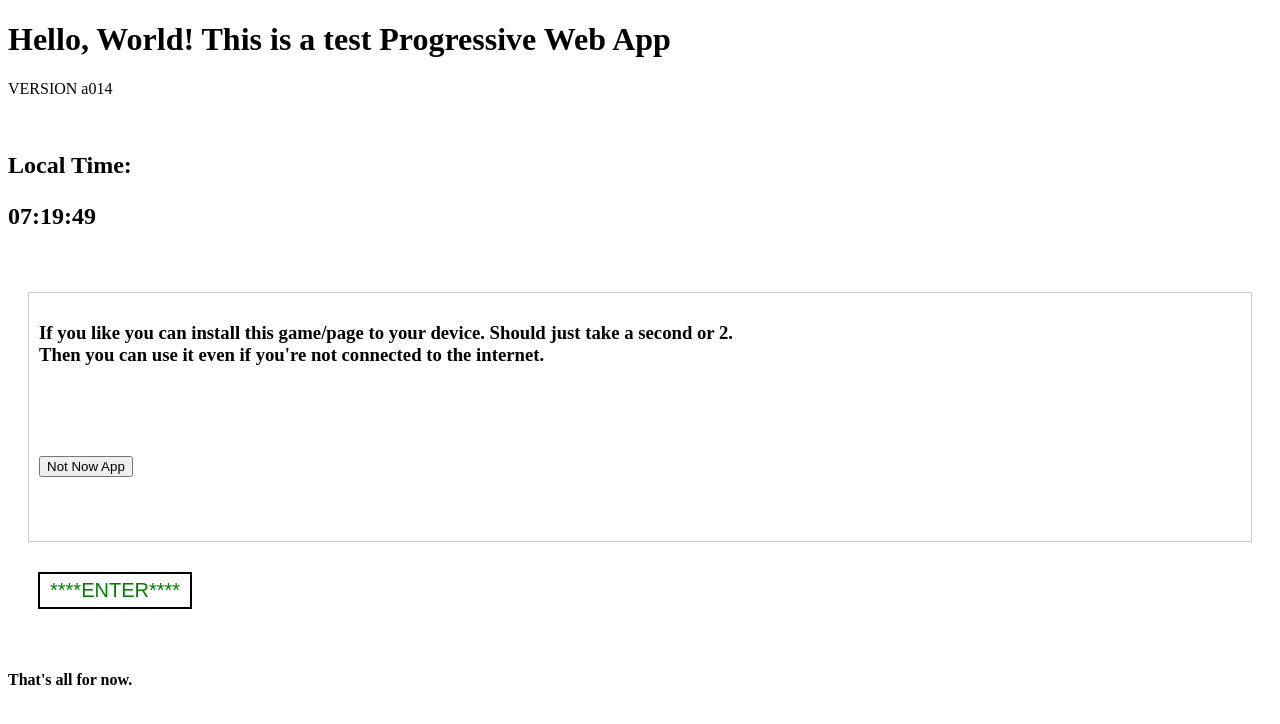
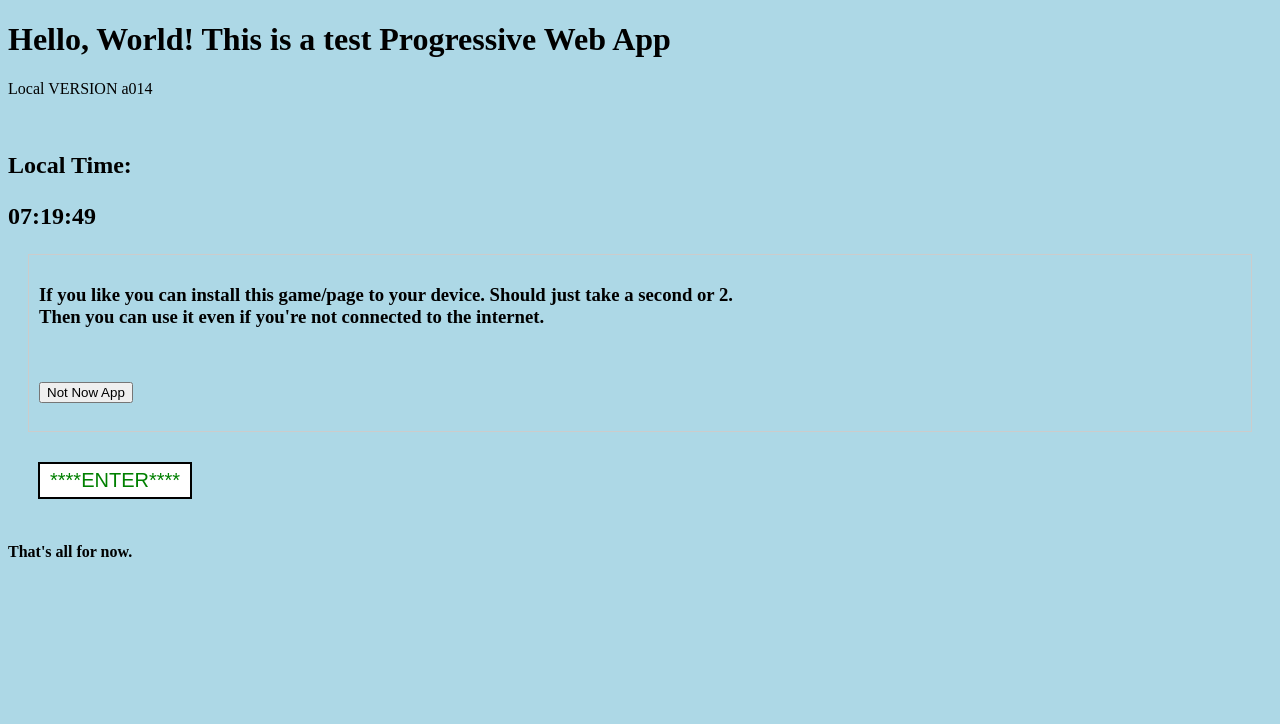
Before and after one commit to BobKoto/bob-site, a Jekyll site: the page az/index.html, which Jekyll copies as it is, in a window 1280 px wide. Shown: the top 724 px of the page. Built offline with Jekyll 4.4.1, drawn with Linux system fonts in a browser that asks for light colours.

Commit message:
just PWA page edits

```diff
--- a/az/index.html
+++ b/az/index.html
@@ -27,20 +27,23 @@
               border: 1px solid #ccc;
           }
       </style>
+      <style>
+        body {
+          background-color: lightblue;
+        }
+  </style>
     <title>Hello PWA</title>
 </head>
 <body>
     <h1>Hello, World! This is a test Progressive Web App</h1>
-    <div id="message-container"></div> <p>   VERSION a014</p><br>
+    <div id="message-container"></div> <p> Local VERSION a014</p><br>
     <h2>Local Time:  <p id="localTime"></p></h2>
-    <br />
    <!-- <button id="installButton">Install App</button> -->
    <div class="toggle-section" id="mySection">
    <h3>If you like you can install this game/page to your device. Should just take a second or 2. <br>
-    Then you can use it even if you're not connected to the internet.</h3><br>
-
-   <button id="installButton" style="display: none;">Ok, Install App</button> <br><br><br>
-   <button id="notNowButton" style="display: block;">Not Now App</button>  <br><br><br>
+    Then you can use it even if you're not connected to the internet.</h3>
+   <button id="installButton" style="display: none;">Ok, Install App</button> <br><br>
+   <button id="notNowButton" style="display: block;">Not Now App</button>  <br>
    </div>
    <!-- <button id="enterButton" style="display: block;">****ENTER****</button>  <br><br><br> -->
    <!-- Adding button inside the link tag -->
@@ -49,7 +52,7 @@
                 ****ENTER****
             </button>
     </a>
-    <br><br><br>
+    <br><br>
     <p><strong> That's all for now.</strong></p>
 
   <script>
--- a/az/service-worker.js
+++ b/az/service-worker.js
@@ -1,5 +1,5 @@
 // Service Worker
-var VERSION = 'version_0a14';
+var VERSION = 'version_0a15';
 var GHPATH = '/bob-site/az';
 const CACHE_NAME = 'hello-pwa-cache-v146';
 var APP_PREFIX = 'hellopwa_';
```
Also changed, not shown: az/theAppPage.html (+6 -2 lines).
